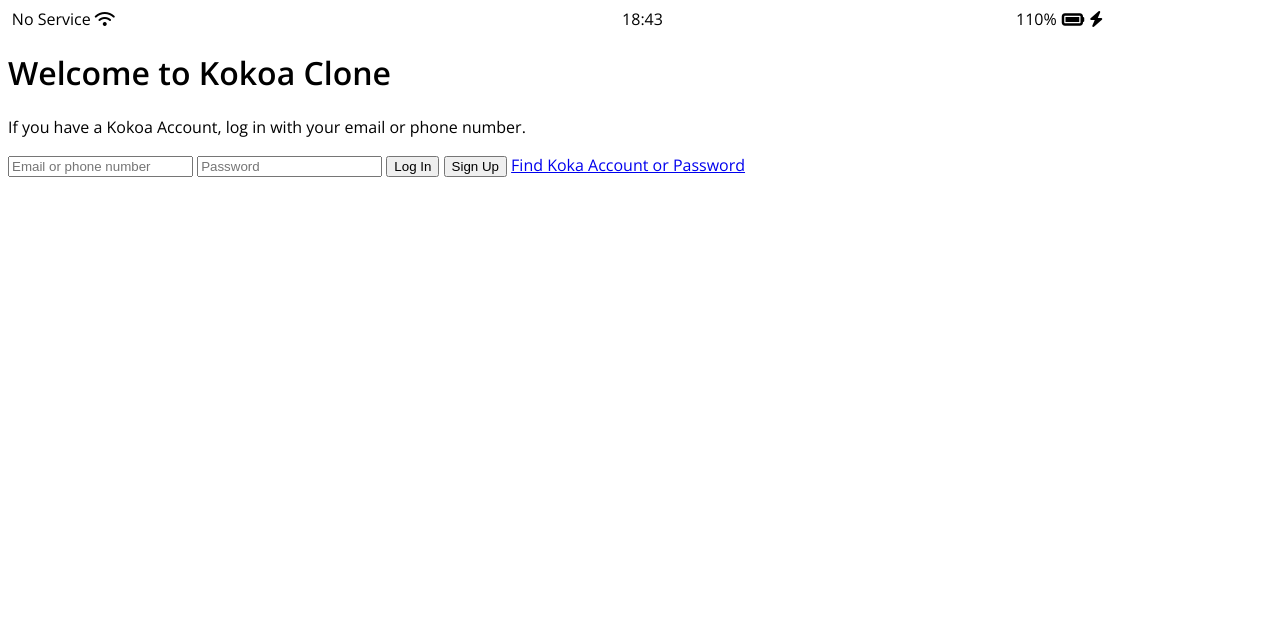
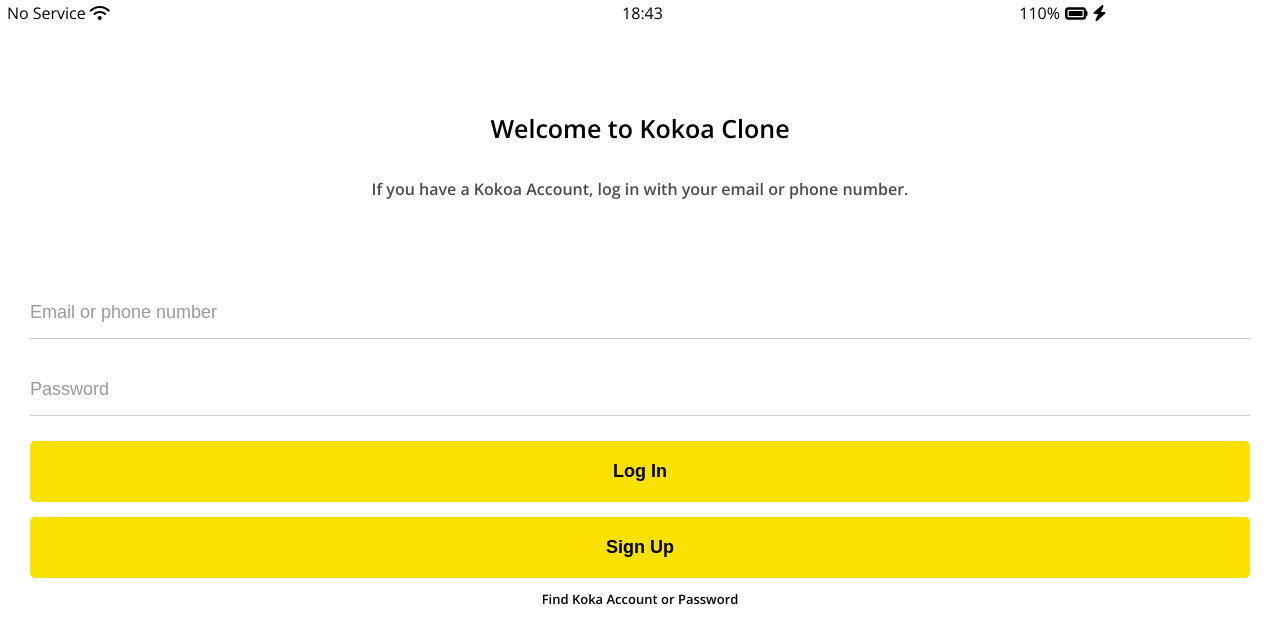
Before and after one commit to YY1113/Html-Css-chat2021, a plain HTML site: page index.html in a window 1280 px wide. Drawn offline with nearby package versions, Linux system fonts and the light colour scheme.

Commit message:
update css

```diff
--- /dev/null
+++ b/css/components/status-bar.css
@@ -0,0 +1,24 @@
+.status-bar {
+  display: flex;
+  justify-content: center;
+  padding: 5px 3px;
+}
+.status-bar__column {
+  width: 33%;
+}
+.status-bar__column:first-child {
+  margin-right: 5px;
+}
+.status-bar__column:nth-child(2) {
+  display: flex;
+  justify-content: center;
+}
+.status-bar__column:last-child {
+  display: flex;
+  justify-content: center;
+  align-items: center;
+}
+
+.status-bar__column .fa-battery-full {
+  margin: 0px 5px;
+}
--- /dev/null
+++ b/css/reset.css
@@ -0,0 +1,128 @@
+html,
+body,
+div,
+span,
+applet,
+object,
+iframe,
+h1,
+h2,
+h3,
+h4,
+h5,
+h6,
+p,
+blockquote,
+pre,
+a,
+abbr,
+acronym,
+address,
+big,
+cite,
+code,
+del,
+dfn,
+em,
+img,
+ins,
+kbd,
+q,
+s,
+samp,
+small,
+strike,
+strong,
+sub,
+sup,
+tt,
+var,
+b,
+u,
+i,
+center,
+dl,
+dt,
+dd,
+ol,
+ul,
+li,
+fieldset,
+form,
+label,
+legend,
+table,
+caption,
+tbody,
+tfoot,
+thead,
+tr,
+th,
+td,
+article,
+aside,
+canvas,
+details,
+embed,
+figure,
+figcaption,
+footer,
+header,
+hgroup,
+menu,
+nav,
+output,
+ruby,
+section,
+summary,
+time,
+mark,
+audio,
+video {
+  margin: 0;
+  padding: 0;
+  border: 0;
+  font-size: 100%;
+  font: inherit;
+  vertical-align: baseline;
+}
+/* HTML5 display-role reset for older browsers */
+article,
+aside,
+details,
+figcaption,
+figure,
+footer,
+header,
+hgroup,
+menu,
+nav,
+section {
+  display: block;
+}
+body {
+  line-height: 1;
+}
+ol,
+ul {
+  list-style: none;
+}
+blockquote,
+q {
+  quotes: none;
+}
+blockquote:before,
+blockquote:after,
+q:before,
+q:after {
+  content: "";
+  content: none;
+}
+table {
+  border-collapse: collapse;
+  border-spacing: 0;
+}
+
+input:focus {
+  outline: none;
+}
--- /dev/null
+++ b/css/screens/login.css
@@ -0,0 +1,69 @@
+@import url("https://fonts.googleapis.com/css2?family=Open+Sans:wght@400;600&display=swap");
+@import "reset.css";
+@import "variables.css";
+@import "status-bar.css";
+
+body {
+  font-family: "Open Sans", sans-serif;
+}
+
+.welcome-header {
+  margin: 90px 0px;
+  text-align: center;
+  display: flex;
+  flex-direction: column;
+  align-items: center;
+  font-weight: 600;
+}
+.welcome-header__title {
+  margin-bottom: 40px;
+  font-size: 25px;
+}
+
+.welcome-header__text {
+  width: 60%;
+  opacity: 0.7;
+}
+
+#login-form {
+  display: flex;
+  flex-direction: column;
+  margin: 0px 30px;
+}
+
+#login-form input {
+  border: none;
+  padding: 15px 0px;
+  font-size: 18px;
+  margin-bottom: 25px;
+}
+
+#login-form input:not([type="submit"]) {
+  border-bottom: 1px solid rgba(0, 0, 0, 0.2);
+  transition: border-color 0.3s ease-in-out;
+}
+
+#login-form input::placeholder {
+  color: rgba(0, 0, 0, 0.4);
+}
+
+#login-form input:focus {
+  border-color: var(--yellow);
+}
+
+#login-form input[type="submit"] {
+  background-color: var(--yellow);
+  cursor: pointer;
+  border-radius: 5px;
+  padding: 20px 0px;
+  font-weight: bold;
+  margin-bottom: 15px;
+}
+
+#login-form a {
+  text-align: center;
+  text-decoration: none;
+  color: inherit;
+  font-size: 13px;
+  font-weight: bold;
+}
--- a/css/styles.css
+++ b/css/styles.css
@@ -1,28 +1,12 @@
 @import url("https://fonts.googleapis.com/css2?family=Open+Sans:wght@400;600&display=swap");
+@import "reset.css";
+@import "variables.css";
+/* Components */
+@import "components/status-bar.css";
+
+/* Screens */
+@import "screens/login.css";
+
 body {
   font-family: "Open Sans", sans-serif;
 }
-
-.status-bar {
-  display: flex;
-  justify-content: center;
-}
-.status-bar__column {
-  width: 33%;
-}
-.status-bar__column:first-child {
-  margin-right: 5px;
-}
-.status-bar__column:nth-child(2) {
-  display: flex;
-  justify-content: center;
-}
-.status-bar__column:last-child {
-  display: flex;
-  justify-content: center;
-  align-items: center;
-}
-
-.status-bar__column .fa-battery-full {
-  margin: 0px 5px;
-}
--- /dev/null
+++ b/css/variables.css
@@ -0,0 +1,3 @@
+:root {
+  --yellow: #fae100;
+}
```
